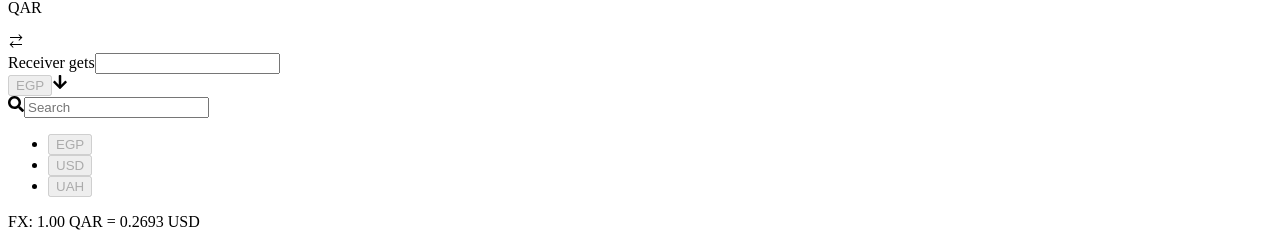
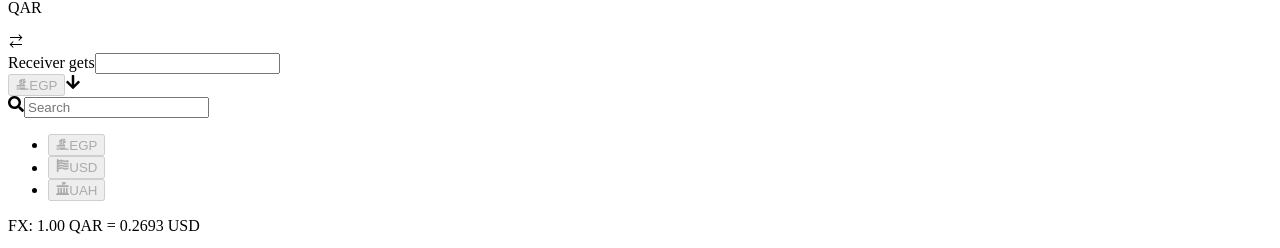
Before and after one commit to dmalenik/currency-converter-website, a React (Create React App) app: page / in a window 1280 px wide. Shown: the part 411-659 px from the top of the page. Built offline with nearby package versions, Linux system fonts and the light colour scheme.

Commit message:
refactor(Link types): change types for Link

```diff
--- a/src/components/Link.tsx
+++ b/src/components/Link.tsx
@@ -5,11 +5,8 @@ import { type LinkProps } from '../types'
 export const Link = ({ icon, description, ariaLabel }: LinkProps) => {
   // TODO: replace button with a tag
   return (
-    <button
-      disabled
-      type='button'
-      aria-label={ariaLabel}
-    >
+    <button disabled type='button' aria-label={ariaLabel}>
+      {icon}
       {description}
     </button>
   )
--- a/src/types/linkProps.ts
+++ b/src/types/linkProps.ts
@@ -2,6 +2,6 @@ import { ReactNode } from 'react'
 
 export type LinkProps = {
   icon?: ReactNode
-  description?: string | ReactNode
+  description?: string
   ariaLabel: string
 }
--- a/src/views/footer-section/FooterMenu.tsx
+++ b/src/views/footer-section/FooterMenu.tsx
@@ -16,10 +16,10 @@ export const FooterMenu = () => {
         <Link description={'Report a security bug'} ariaLabel='report a bug' />
       </UnorderedList>
       <UnorderedList>
-        <Link description={<FaFacebook />} ariaLabel='facebook' />
-        <Link description={<FaYoutube />} ariaLabel='youtube' />
-        <Link description={<BsInstagram />} ariaLabel='instagram' />
-        <Link description={<FaXTwitter />} ariaLabel='twitter' />
+        <Link icon={<FaFacebook />} ariaLabel='facebook' />
+        <Link icon={<FaYoutube />} ariaLabel='youtube' />
+        <Link icon={<BsInstagram />} ariaLabel='instagram' />
+        <Link icon={<FaXTwitter />} ariaLabel='twitter' />
       </UnorderedList>
     </div>
   )
```
Also changed, not shown: 1 other file (tests, documents, lock files or other folders).
